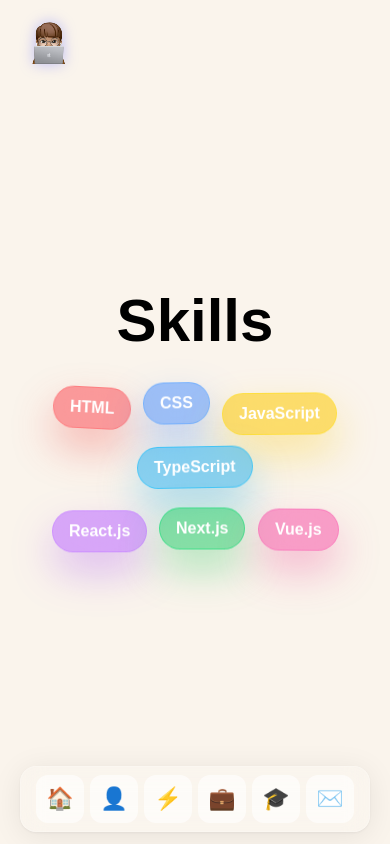
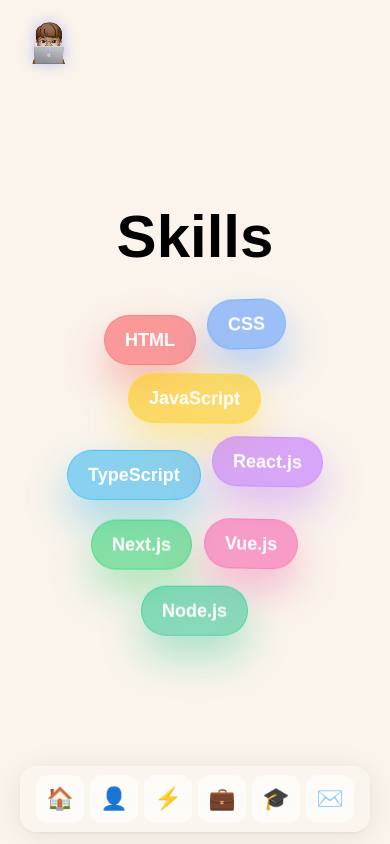
Before and after one commit to brothermos/portfolio-v2, a React (Vite) app: page / in a window 390 px wide. Both pictures are taken after a click on the button "Skills". Shown: the part 5834-6678 px from the top of the page. Built offline with nearby package versions, Linux system fonts and the light colour scheme; a web font is replaced by a local one.

Commit message:
[UPDATE] - Refactor SkillsSection component to improve layout for mobile and desktop views, enhancing the display of skill badges. Add new skill "Node.js" to the skills data for expanded feature set.

```diff
--- a/src/components/SkillsSection.tsx
+++ b/src/components/SkillsSection.tsx
@@ -18,25 +18,60 @@
         ref={skillsRef}
         className="flex flex-col items-center gap-4 md:gap-8 lg:gap-12"
       >
+        <div className="flex flex-col md:hidden items-center gap-6 w-full">
+          <div className="flex flex-wrap justify-center gap-3">
+            {SKILLS.slice(0, 3).map((skill) => (
+              <span
+                key={skill.name}
+                className={`skill-badge px-5 py-2.5 rounded-full backdrop-blur-xl ${skill.color} ${skill.border} ${skill.shadow} text-white text-lg font-semibold will-change-transform`}
+              >
+                {skill.name}
+              </span>
+            ))}
+          </div>
+          <div className="flex flex-wrap justify-center gap-3">
+            {SKILLS.slice(3, 5).map((skill) => (
+              <span
+                key={skill.name}
+                className={`skill-badge px-5 py-2.5 rounded-full backdrop-blur-xl ${skill.color} ${skill.border} ${skill.shadow} text-white text-lg font-semibold will-change-transform`}
+              >
+                {skill.name}
+              </span>
+            ))}
+          </div>
+          <div className="flex flex-wrap justify-center gap-3">
+            {SKILLS.slice(5, 8).map((skill) => (
+              <span
+                key={skill.name}
+                className={`skill-badge px-5 py-2.5 rounded-full backdrop-blur-xl ${skill.color} ${skill.border} ${skill.shadow} text-white text-lg font-semibold will-change-transform`}
+              >
+                {skill.name}
+              </span>
+            ))}
+          </div>
+        </div>
+        {/* Desktop: 4 - 4 */}
+        <div className="hidden md:flex flex-col items-center gap-4 md:gap-8 lg:gap-12 w-full">
           <div className="flex flex-wrap justify-center gap-3 md:gap-4 lg:gap-6">
             {SKILLS.slice(0, 4).map((skill) => (
               <span
                 key={skill.name}
-              className={`skill-badge px-4 py-2 md:px-6 md:py-3 lg:px-8 lg:py-4 rounded-full backdrop-blur-xl ${skill.color} ${skill.border} ${skill.shadow} text-white text-base md:text-2xl lg:text-5xl font-semibold will-change-transform`}
+                className={`skill-badge px-5 py-2.5 md:px-6 md:py-3 lg:px-8 lg:py-4 rounded-full backdrop-blur-xl ${skill.color} ${skill.border} ${skill.shadow} text-white text-lg md:text-2xl lg:text-5xl font-semibold will-change-transform`}
               >
                 {skill.name}
               </span>
             ))}
           </div>
           <div className="flex flex-wrap justify-center gap-3 md:gap-4 lg:gap-6">
-          {SKILLS.slice(4).map((skill) => (
+            {SKILLS.slice(4, 8).map((skill) => (
               <span
                 key={skill.name}
-              className={`skill-badge px-4 py-2 md:px-6 md:py-3 lg:px-8 lg:py-4 rounded-full backdrop-blur-xl ${skill.color} ${skill.border} ${skill.shadow} text-white text-base md:text-2xl lg:text-5xl font-semibold will-change-transform`}
+                className={`skill-badge px-5 py-2.5 md:px-6 md:py-3 lg:px-8 lg:py-4 rounded-full backdrop-blur-xl ${skill.color} ${skill.border} ${skill.shadow} text-white text-lg md:text-2xl lg:text-5xl font-semibold will-change-transform`}
               >
                 {skill.name}
               </span>
             ))}
+          </div>
         </div>
       </div>
     </section>
--- a/src/data/skills.ts
+++ b/src/data/skills.ts
@@ -41,4 +41,10 @@
     border: "border border-pink-400/50",
     shadow: "shadow-[0_20px_40px_rgba(236,72,153,0.35)]",
   },
+  {
+    name: "Node.js",
+    color: "bg-emerald-500/45",
+    border: "border border-emerald-400/50",
+    shadow: "shadow-[0_20px_40px_rgba(16,185,129,0.35)]",
+  },
 ];
```
Lines whose indentation alone changed are shown as unchanged.
